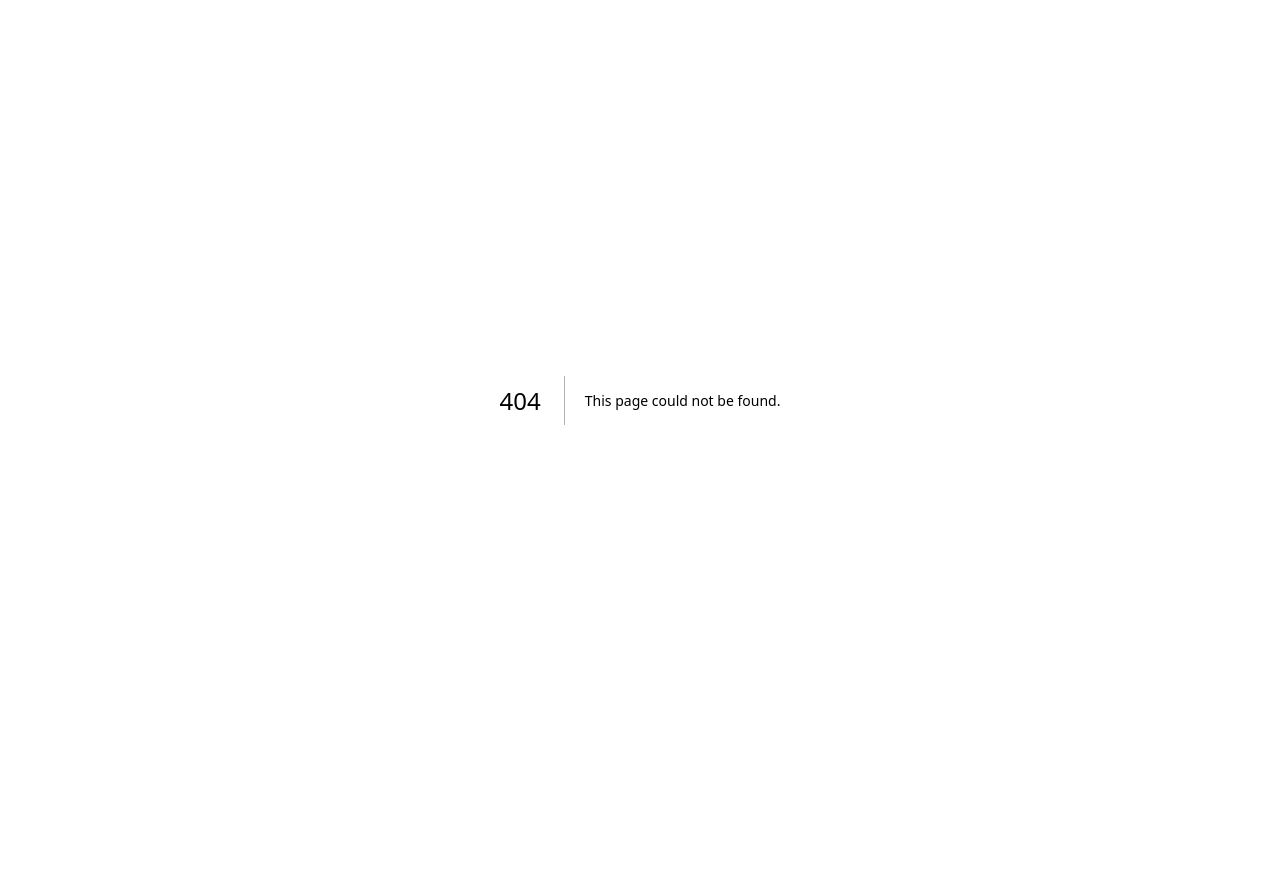
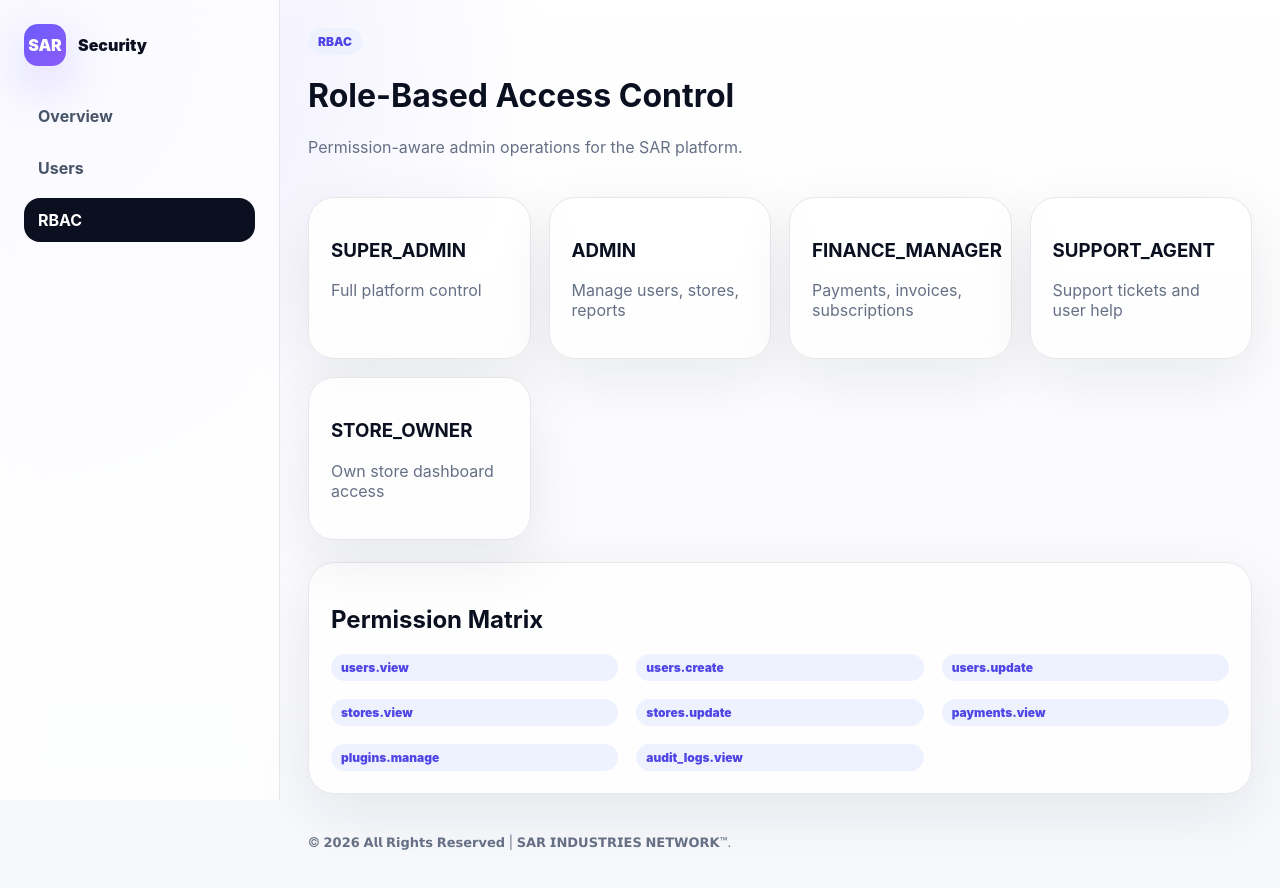
Before and after one commit to sarindustriesnetwork/github, a Next.js app: page /admin/security in a window 1280 px wide. Before the commit this address had no page. Shown: the top 888 px of the page. Before the commit the page ends 800 px from the top, so only its background shows below. Built offline with nearby package versions, Linux system fonts and the light colour scheme.

Commit message:
feat: add RBAC security page

```diff
--- /dev/null
+++ b/app/admin/security/page.tsx
@@ -0,0 +1,28 @@
+import Link from "next/link";
+import { BRAND } from "@/lib/branding";
+
+const roles = [
+  ["SUPER_ADMIN", "Full platform control"],
+  ["ADMIN", "Manage users, stores, reports"],
+  ["FINANCE_MANAGER", "Payments, invoices, subscriptions"],
+  ["SUPPORT_AGENT", "Support tickets and user help"],
+  ["STORE_OWNER", "Own store dashboard access"]
+];
+
+const permissions = ["users.view", "users.create", "users.update", "stores.view", "stores.update", "payments.view", "plugins.manage", "audit_logs.view"];
+
+export default function SecurityPage() {
+  return (
+    <div className="shell">
+      <aside className="sidebar"><div className="brand"><div className="logo">SAR</div><span>Security</span></div><nav className="nav"><Link href="/admin">Overview</Link><Link href="/admin/users">Users</Link><Link className="active" href="/admin/security">RBAC</Link></nav></aside>
+      <main className="main">
+        <div className="topbar"><div><span className="badge">RBAC</span><h1>Role-Based Access Control</h1><p className="muted">Permission-aware admin operations for the SAR platform.</p></div></div>
+        <div className="grid">
+          {roles.map(([role, note]) => <div className="card" key={role}><h3>{role}</h3><p className="muted">{note}</p></div>)}
+        </div>
+        <div className="card" style={{ marginTop: 22 }}><h2>Permission Matrix</h2><div className="grid">{permissions.map((p) => <span className="badge" key={p}>{p}</span>)}</div></div>
+        <p className="footer">{BRAND.copyright}</p>
+      </main>
+    </div>
+  );
+}
```
